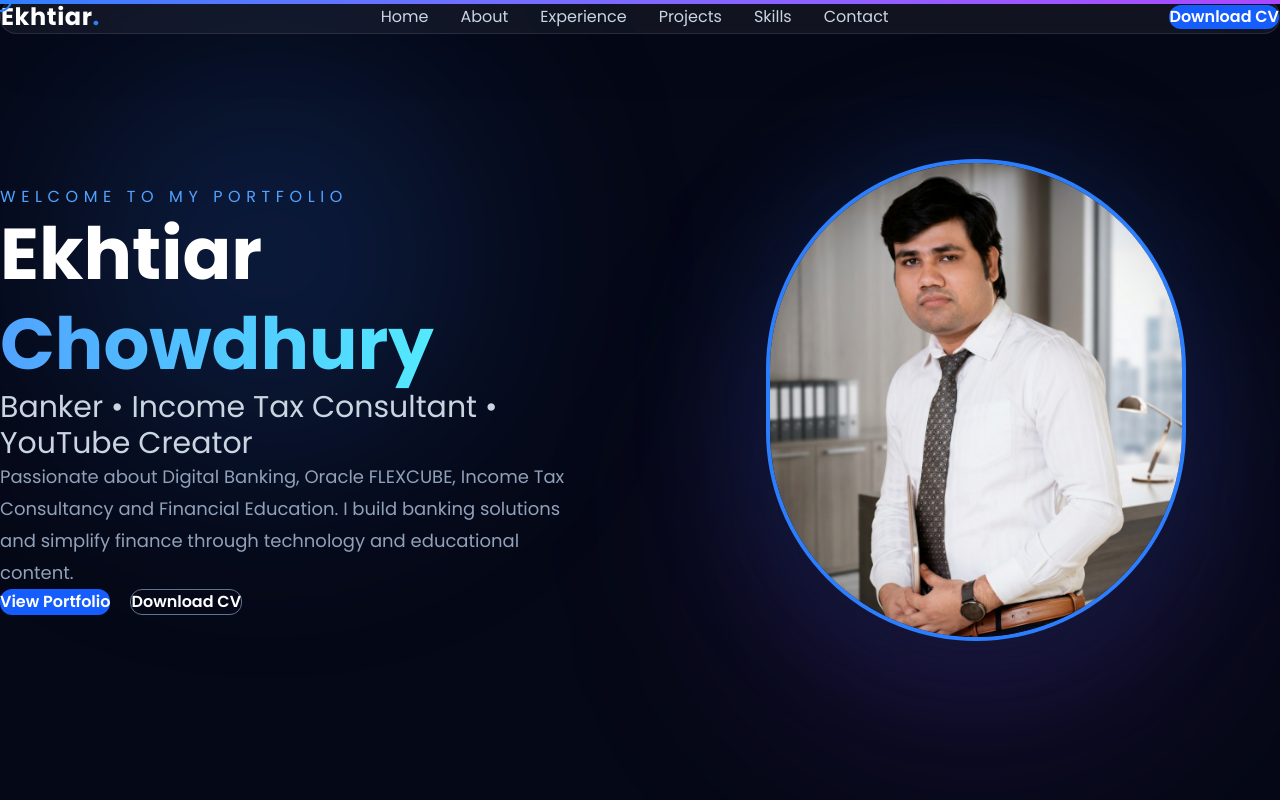
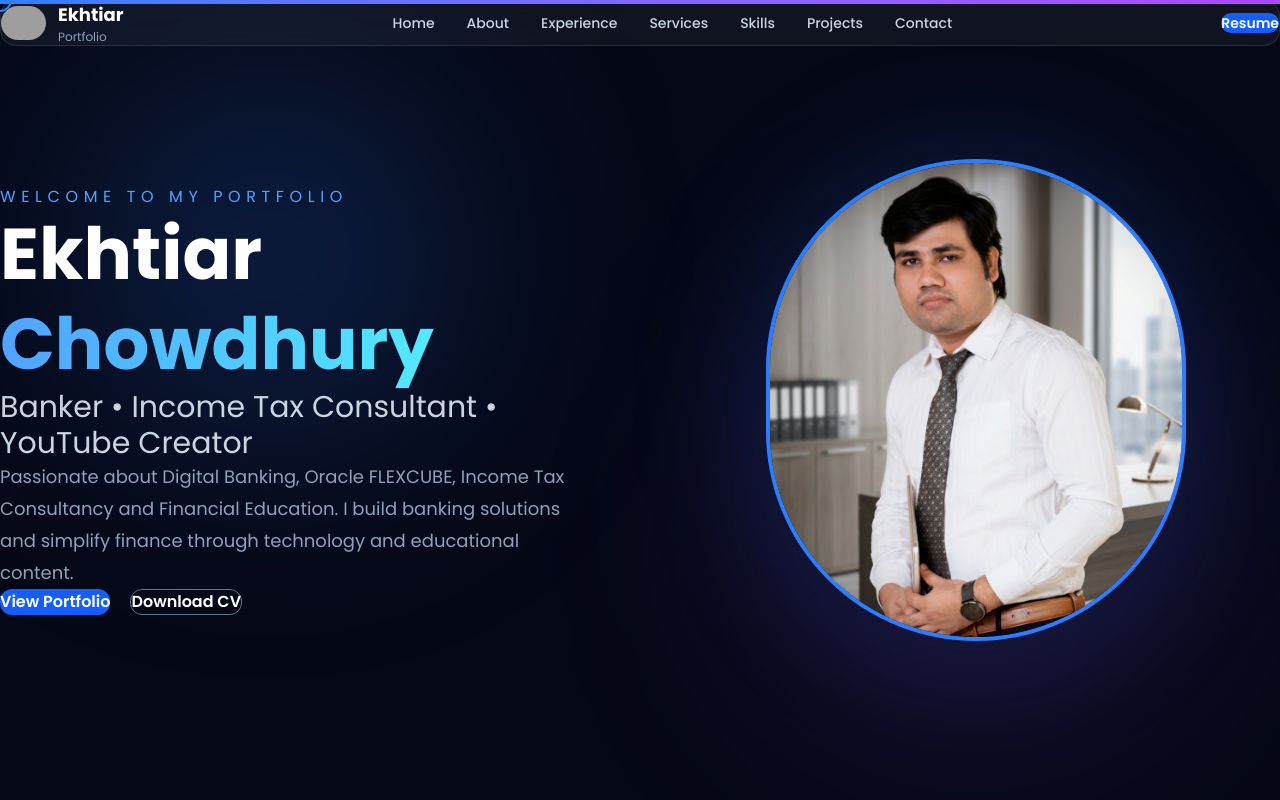
Before and after one commit to ifte121/ekhtiar-portfolio-pro, a Next.js app: page / in a window 1280 px wide. Shown: the top 800 px of the page. Built offline with nearby package versions, Linux system fonts and the light colour scheme; grey boxes are pictures that could not be loaded.

Commit message:
Redesign navbar with glass effect

```diff
--- a/app/globals.css
+++ b/app/globals.css
@@ -40,4 +40,10 @@
   color: white;
 }body {
   cursor: none;
+}html {
+  scroll-behavior: smooth;
 }
+
+body {
+  background: #050816;
+}
--- a/components/layout/navbar.tsx
+++ b/components/layout/navbar.tsx
@@ -1,32 +1,54 @@
-const menus = [
-  { name: "Home", link: "#" },
-  { name: "About", link: "#about" },
-  { name: "Experience", link: "#experience" },
-  { name: "Projects", link: "#projects" },
-  { name: "Skills", link: "#skills" },
-  { name: "Contact", link: "#contact" },
+"use client";
+
+import Image from "next/image";
+import Link from "next/link";
+
+const menuItems = [
+  { name: "Home", href: "#home" },
+  { name: "About", href: "#about" },
+  { name: "Experience", href: "#experience" },
+  { name: "Services", href: "#services" },
+  { name: "Skills", href: "#skills" },
+  { name: "Projects", href: "#projects" },
+  { name: "Contact", href: "#contact" },
 ];
 
 export default function Navbar() {
   return (
-    <header className="fixed inset-x-0 top-0 z-50">
-      <div className="mx-auto max-w-7xl px-6 pt-5">
-        <nav className="flex items-center justify-between rounded-2xl border border-white/10 bg-white/5 px-8 py-4 backdrop-blur-2xl shadow-2xl">
+    <header className="fixed top-0 left-0 z-50 w-full">
+      <nav className="mx-auto mt-5 flex max-w-7xl items-center justify-between rounded-2xl border border-white/10 bg-white/5 px-8 py-4 backdrop-blur-xl">
 
-          <a
-            href="#"
-            className="text-2xl font-bold tracking-wide text-white"
+        {/* Logo */}
+        <Link
+          href="/"
+          className="flex items-center gap-3"
         >
+          <Image
+            src="/logo.png"
+            alt="Logo"
+            width={45}
+            height={45}
+            className="rounded-full"
+          />
+
+          <div>
+            <h2 className="text-lg font-bold text-white">
               Ekhtiar
-            <span className="text-blue-500">.</span>
-          </a>
+            </h2>
 
-          <ul className="hidden lg:flex items-center gap-8">
-            {menus.map((item) => (
+            <p className="text-xs text-slate-400">
+              Portfolio
+            </p>
+          </div>
+        </Link>
+
+        {/* Menu */}
+        <ul className="hidden items-center gap-8 md:flex">
+          {menuItems.map((item) => (
             <li key={item.name}>
               <a
-                  href={item.link}
-                  className="relative text-slate-300 transition hover:text-white after:absolute after:left-0 after:-bottom-1 after:h-[2px] after:w-0 after:bg-blue-500 after:transition-all hover:after:w-full"
+                href={item.href}
+                className="text-sm font-medium text-slate-300 transition hover:text-blue-400"
               >
                 {item.name}
               </a>
@@ -34,16 +56,17 @@
           ))}
         </ul>
 
+        {/* CTA */}
         <a
           href="/cv.pdf"
           target="_blank"
-            className="rounded-xl bg-blue-600 px-5 py-3 font-semibold text-white transition hover:scale-105 hover:bg-blue-700"
+          rel="noopener noreferrer"
+          className="rounded-xl bg-blue-600 px-5 py-3 text-sm font-semibold text-white transition hover:bg-blue-700"
         >
-            Download CV
+          Resume
         </a>
 
       </nav>
-      </div>
     </header>
   );
 }
```
Lines whose indentation alone changed are shown as unchanged.
